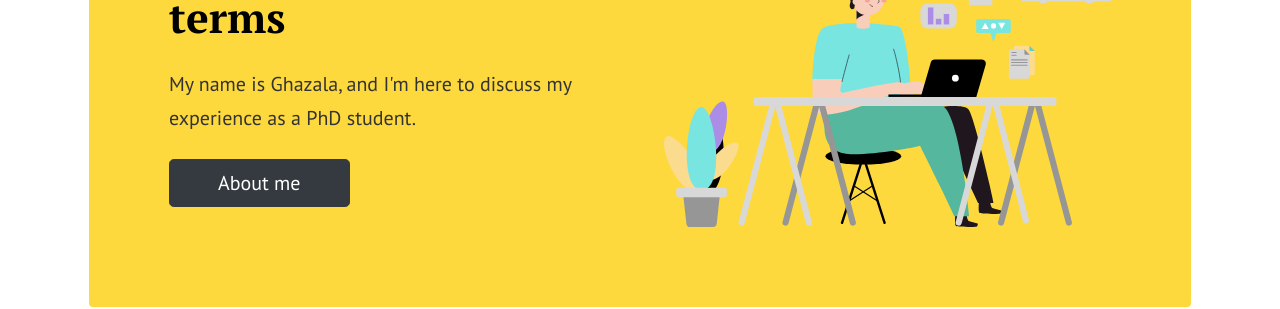
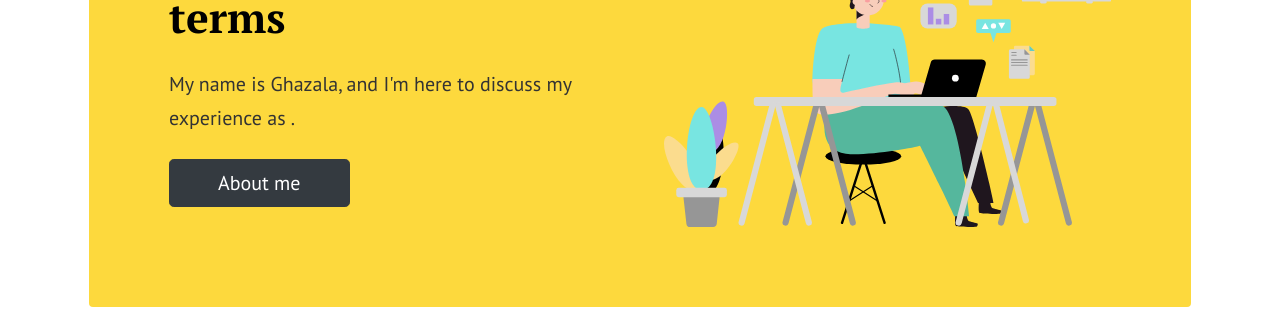
Before and after one commit to ghaxala/ghaxala.github.io, a Jekyll site: the page built from index.html, in a window 1280 px wide and 1400 px high. Shown: the part 326-635 px from the top of the window. Built offline with Jekyll 4.4.1, drawn with Linux system fonts in a browser that asks for light colours; the list of posts is cut into pages by our own code; comment, search, counter and statistics services are not loaded; some of the changed text lies outside the part shown.

Commit message:
Updated index

```diff
--- a/index.html
+++ b/index.html
@@ -11,7 +11,7 @@
   <div class="row align-items-center justify-content-between">
     <div class="col-md-6">
       <h1 class="font-weight-bold mb-4 serif-font">PhDability: finding success on your own terms</h1>
-      <p class="lead mb-4">My name is Ghazala, and I'm here to discuss my experience as a PhD student.</p>
+      <p class="lead mb-4">My name is Ghazala, and I'm here to discuss my experience as .</p>
       <a href="{{site.baseurl}}/about" class="btn btn-dark text-white px-5 btn-lg">About me</a>
     </div>
     <div class="col-md-6 text-right pl-0 pl-lg-4">
@@ -54,4 +54,7 @@
       </span>
     </div>
   </div>
+  <div class="col-sm-4">
+    {% include sidebar.html %}
+  </div>
 </section>
```
Also changed, not shown: other parts of index.html (+1 -1 lines).
